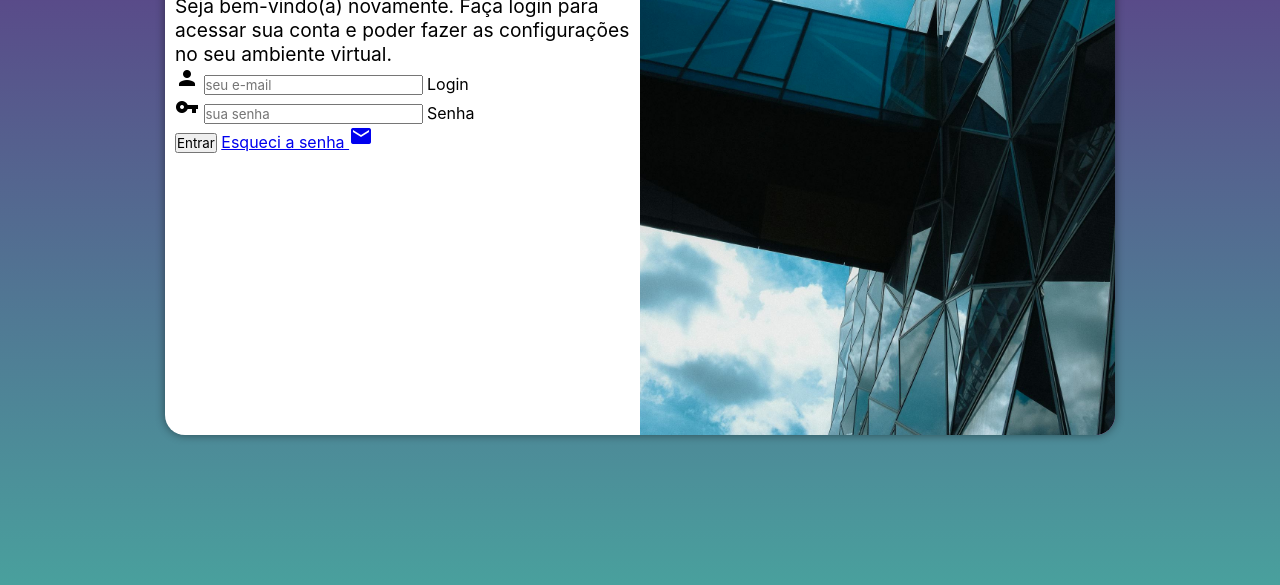
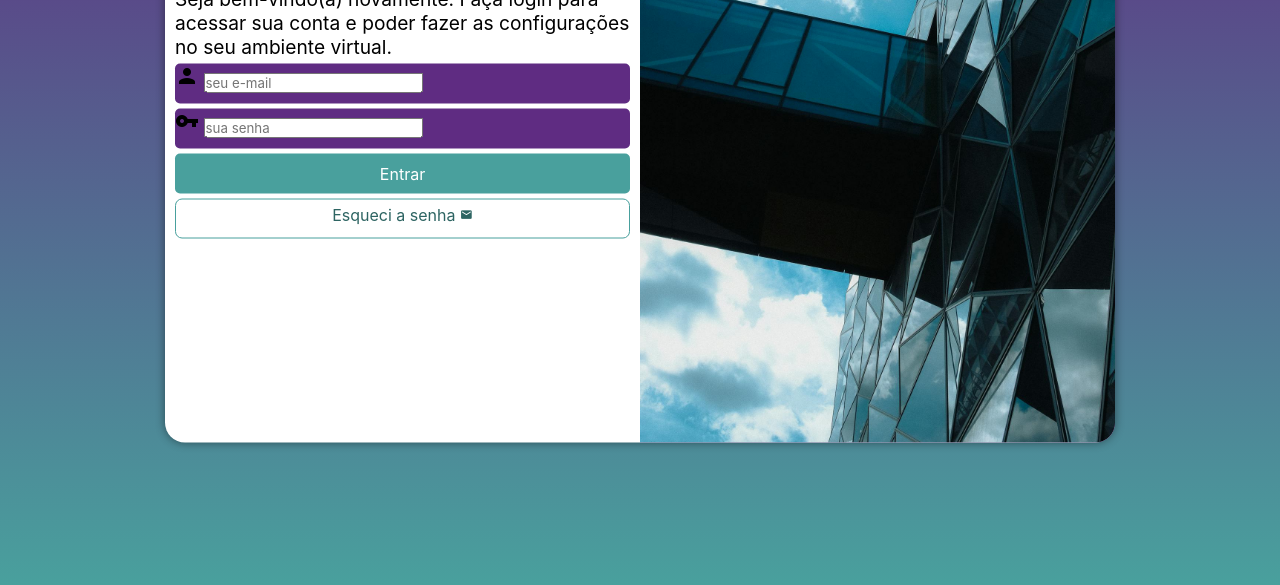
Before and after one commit to joao-robertu/projeto-login, a plain HTML site: page index.html in a window 1280 px wide. Shown: the part 215-800 px from the top of the page. Drawn offline with Linux system fonts and the light colour scheme.

Commit message:
Melhorias atualizadas

```diff
--- a/estilos/style.css
+++ b/estilos/style.css
@@ -34,7 +34,7 @@ section#login {
 
     background-color: white;
     width: 250px;
-    height: 500px;
+    height: 515px;
     border-radius: 20px;
     box-shadow: 0px 0px 10px rgba(0, 0, 0, 0.450);
 
@@ -63,3 +63,55 @@ div#formulario > h1 {
 div#formulario > p {
     font-size: 0.8em;
 }
+
+form > div.campo {
+    background-color: #5f2c82;
+    display: block;
+    width: 100%;
+    height: 40px;
+    border-radius: 5px;
+    margin: 5px 0px;
+}
+
+div.campo > label {
+    display: none;
+}
+
+form > input[type=submit] {
+    display: block;
+    font-size: 1em;
+    width: 100%;
+    height: 40px;
+    background-color: #49a09d;
+    color: white;
+    border: none;
+    border-radius: 5px;
+    cursor: pointer;
+}
+
+form > input[type=submit]:hover {
+    background-color: #2d6462;
+}
+
+form > a.botao {
+    display: block;
+    text-align: center;
+    font-size: 1em;
+    width: 100%;
+    height: 40px;
+    padding-top: 5px;
+    margin-top: 5px;
+    background-color: white;
+    color: #2d6462;
+    border: 1px solid #49a09d;
+    border-radius: 7px;
+    text-decoration: none;
+}
+
+form > a.botao:hover {
+    background-color: #6cd3cf;
+}
+
+form > a.botao > i {
+    font-size: 0.8em;
+}
--- a/index.html
+++ b/index.html
@@ -29,7 +29,7 @@
                         <label for="isenha">Senha</label>
                     </div>
                     <input type="submit" value="Entrar">
-                    <a href="esqueci.html">
+                    <a href="esqueci.html" class="botao">
                         Esqueci a senha <i class="material-icons">mail</i>
                     </a>
                 </form>
```
